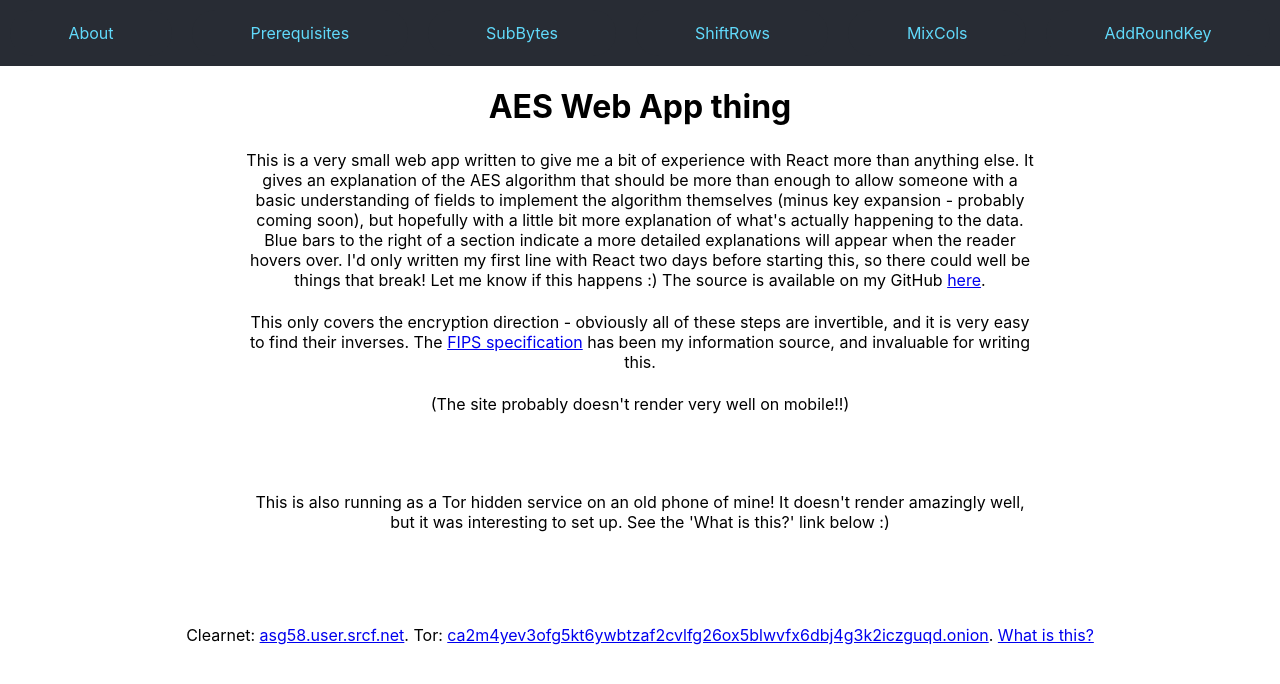
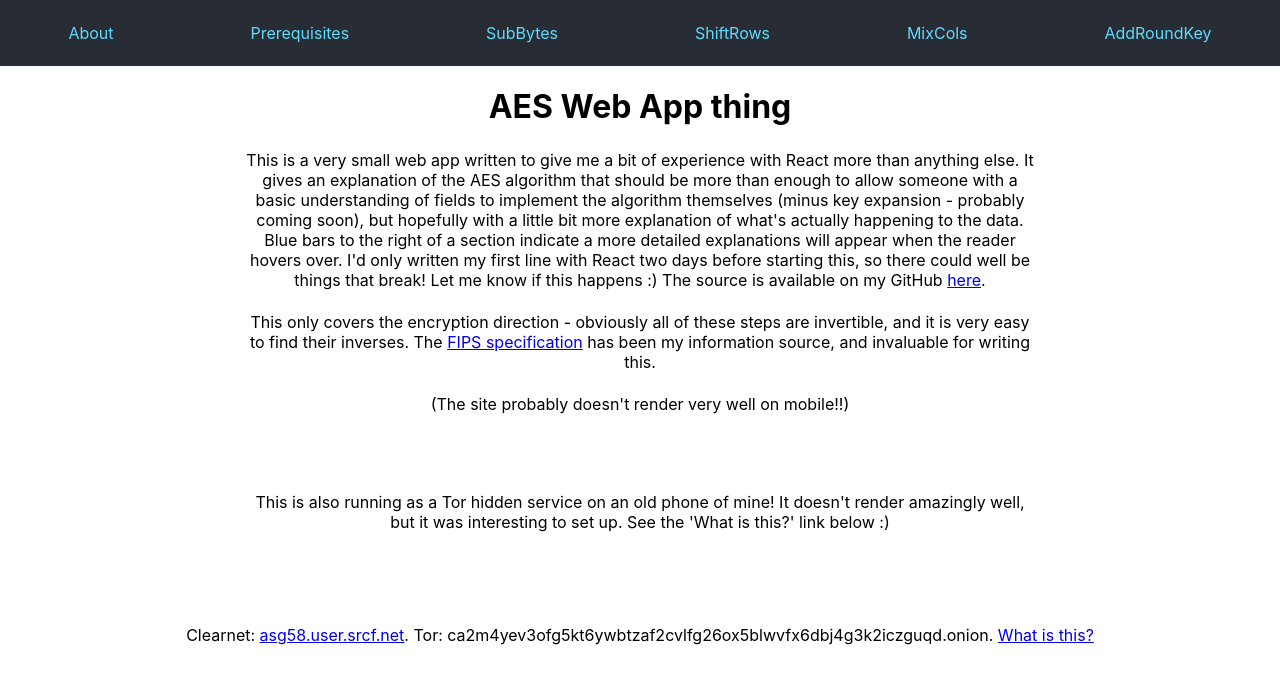
Before and after one commit to 1in1/AES-WebApp, a React (Create React App) app: page / in a window 1280 px wide. Shown: the top 684 px of the page. Built offline with nearby package versions, Linux system fonts and the light colour scheme.

Commit message:
fixed onion link

```diff
--- a/src/index.js
+++ b/src/index.js
@@ -23,7 +23,7 @@ ReactDOM.render(
           <App />
         </Route>
       </Switch>
-      <footer>Clearnet: <a href='https://asg58.user.srcf.net'>asg58.user.srcf.net</a>. Tor: <a href='https://ca2m4yev3ofg5kt6ywbtzaf2cvlfg26ox5blwvfx6dbj4g3k2iczguqd.onion'>ca2m4yev3ofg5kt6ywbtzaf2cvlfg26ox5blwvfx6dbj4g3k2iczguqd.onion</a>. <Link to='/tor' >What is this?</Link></footer>
+      <footer>Clearnet: <a href='https://asg58.user.srcf.net'>asg58.user.srcf.net</a>. Tor: ca2m4yev3ofg5kt6ywbtzaf2cvlfg26ox5blwvfx6dbj4g3k2iczguqd.onion. <Link to='/tor' >What is this?</Link></footer>
     </Router>
   </React.StrictMode>,
   document.getElementById('root')
```
Also changed, not shown: 8 other files (tests, documents, lock files or other folders).
